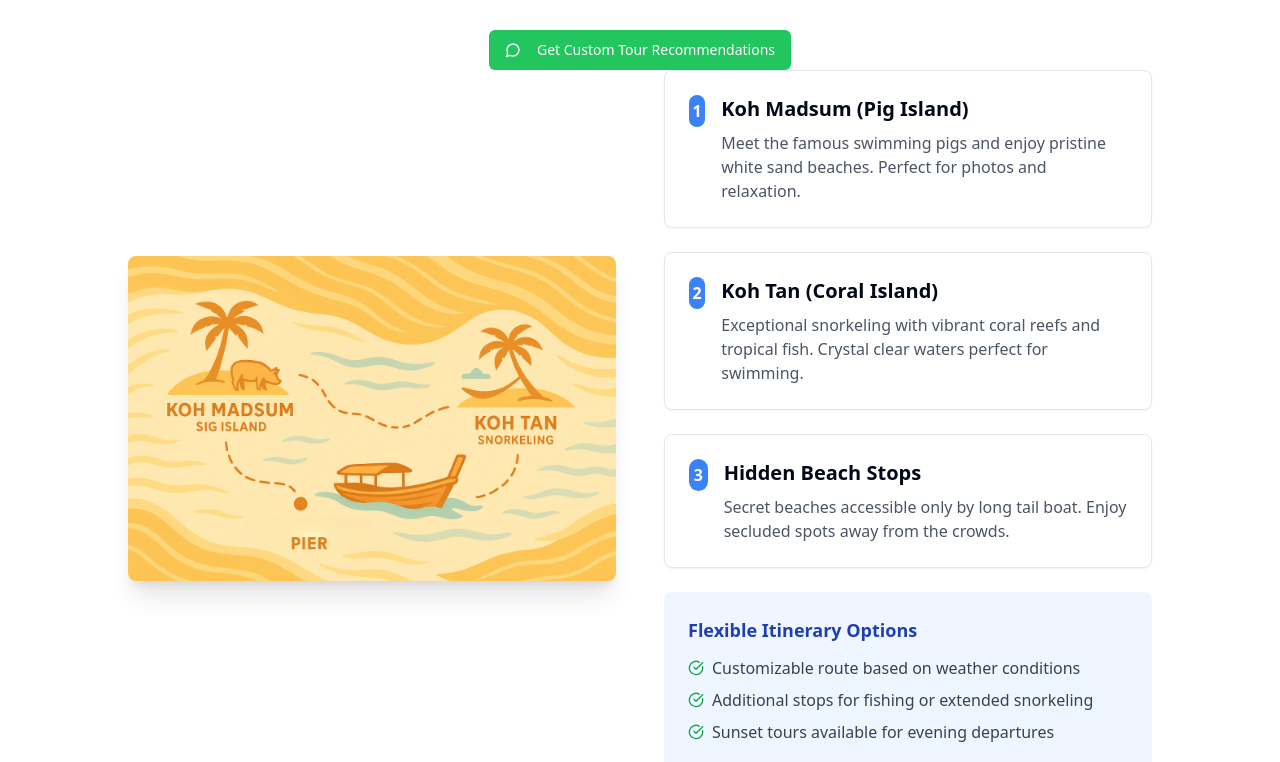
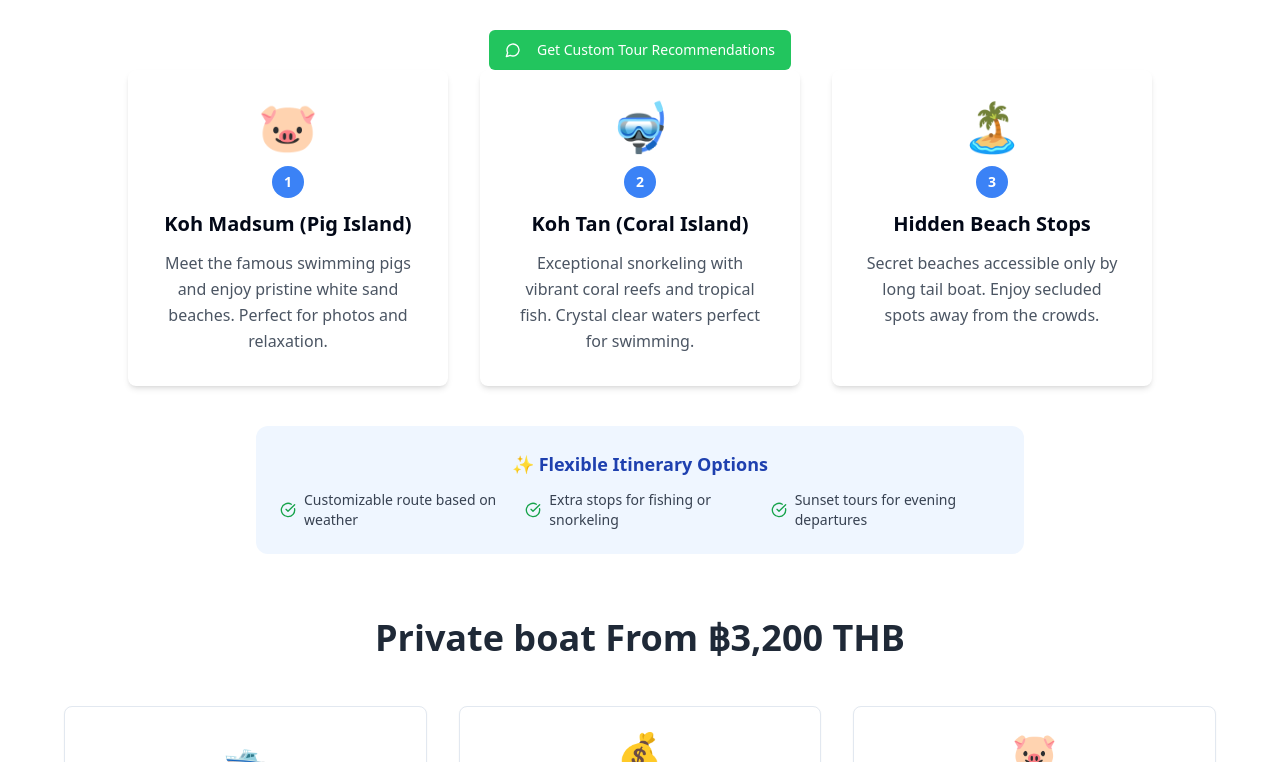
Before and after one commit to Creamylil/ltb-samuiss, a React (Vite) app: page / in a window 1280 px wide. Shown: the part 1658-2420 px from the top of the page. Built offline with nearby package versions, Linux system fonts and the light colour scheme.

Commit message:
Remove image and reorganize blocks

```diff
--- a/src/pages/Index.tsx
+++ b/src/pages/Index.tsx
@@ -178,77 +178,55 @@ const Index = () => {
           </div>
 
           <div className="max-w-5xl mx-auto">
-            <div className="grid lg:grid-cols-2 gap-12 items-center">
-              <div className="space-y-6">
-                <Card className="p-6 hover:shadow-lg transition-shadow">
-                  <div className="flex items-start space-x-4">
-                    <div className="w-8 h-8 bg-blue-500 text-white rounded-full flex items-center justify-center font-bold">
-                      1
+            <div className="grid md:grid-cols-3 gap-8">
+              {[
+                {
+                  num: 1,
+                  emoji: "🐷",
+                  title: "Koh Madsum (Pig Island)",
+                  desc: "Meet the famous swimming pigs and enjoy pristine white sand beaches. Perfect for photos and relaxation.",
+                },
+                {
+                  num: 2,
+                  emoji: "🤿",
+                  title: "Koh Tan (Coral Island)",
+                  desc: "Exceptional snorkeling with vibrant coral reefs and tropical fish. Crystal clear waters perfect for swimming.",
+                },
+                {
+                  num: 3,
+                  emoji: "🏝️",
+                  title: "Hidden Beach Stops",
+                  desc: "Secret beaches accessible only by long tail boat. Enjoy secluded spots away from the crowds.",
+                },
+              ].map((stop, i) => (
+                <Card key={i} className="text-center hover:shadow-lg transition-shadow duration-300 border-none shadow-md">
+                  <CardContent className="p-8">
+                    <div className="text-5xl mb-4">{stop.emoji}</div>
+                    <div className="w-8 h-8 bg-blue-500 text-white rounded-full flex items-center justify-center font-bold mx-auto mb-3 text-sm">
+                      {stop.num}
                     </div>
-                    <div>
-                      <h3 className="text-xl font-semibold mb-2">Koh Madsum (Pig Island)</h3>
-                      <p className="text-gray-600">
-                        Meet the famous swimming pigs and enjoy pristine white sand beaches. Perfect for photos and
-                        relaxation.
-                      </p>
-                    </div>
-                  </div>
+                    <h3 className="text-xl font-semibold mb-3">{stop.title}</h3>
+                    <p className="text-gray-600 leading-relaxed">{stop.desc}</p>
+                  </CardContent>
                 </Card>
+              ))}
+            </div>
 
-                <Card className="p-6 hover:shadow-lg transition-shadow">
-                  <div className="flex items-start space-x-4">
-                    <div className="w-8 h-8 bg-blue-500 text-white rounded-full flex items-center justify-center font-bold">
-                      2
-                    </div>
-                    <div>
-                      <h3 className="text-xl font-semibold mb-2">Koh Tan (Coral Island)</h3>
-                      <p className="text-gray-600">
-                        Exceptional snorkeling with vibrant coral reefs and tropical fish. Crystal clear waters perfect
-                        for swimming.
-                      </p>
-                    </div>
-                  </div>
-                </Card>
-
-                <Card className="p-6 hover:shadow-lg transition-shadow">
-                  <div className="flex items-start space-x-4">
-                    <div className="w-8 h-8 bg-blue-500 text-white rounded-full flex items-center justify-center font-bold">
-                      3
-                    </div>
-                    <div>
-                      <h3 className="text-xl font-semibold mb-2">Hidden Beach Stops</h3>
-                      <p className="text-gray-600">
-                        Secret beaches accessible only by long tail boat. Enjoy secluded spots away from the crowds.
-                      </p>
-                    </div>
-                  </div>
-                </Card>
-
-                <div className="bg-blue-50 p-6 rounded-lg">
-                  <h3 className="font-semibold text-lg mb-3 text-blue-800">Flexible Itinerary Options</h3>
-                  <ul className="space-y-2 text-gray-700">
-                    <li className="flex items-center">
-                      <CheckCircle className="w-4 h-4 mr-2 text-green-600" />
-                      Customizable route based on weather conditions
-                    </li>
-                    <li className="flex items-center">
-                      <CheckCircle className="w-4 h-4 mr-2 text-green-600" />
-                      Additional stops for fishing or extended snorkeling
-                    </li>
-                    <li className="flex items-center">
-                      <CheckCircle className="w-4 h-4 mr-2 text-green-600" />
-                      Sunset tours available for evening departures
-                    </li>
-                  </ul>
+            <div className="bg-blue-50 p-6 rounded-xl mt-10 max-w-3xl mx-auto">
+              <h3 className="font-semibold text-lg mb-3 text-blue-800 text-center">✨ Flexible Itinerary Options</h3>
+              <div className="grid sm:grid-cols-3 gap-4 text-gray-700">
+                <div className="flex items-center gap-2">
+                  <CheckCircle className="w-4 h-4 text-green-600 flex-shrink-0" />
+                  <span className="text-sm">Customizable route based on weather</span>
                 </div>
-              </div>
-
-              <div className="lg:order-first">
-                <img
-                  src="/lovable-uploads/0b294876-d661-419c-8182-094c604cfdce.png"
-                  alt="Long tail boat itinerary map showing Koh Madsum Pig Island, Koh Tan snorkeling, and Thong Krut pier departure point"
-                  className="w-full rounded-lg shadow-xl" />
-
+                <div className="flex items-center gap-2">
+                  <CheckCircle className="w-4 h-4 text-green-600 flex-shrink-0" />
+                  <span className="text-sm">Extra stops for fishing or snorkeling</span>
+                </div>
+                <div className="flex items-center gap-2">
+                  <CheckCircle className="w-4 h-4 text-green-600 flex-shrink-0" />
+                  <span className="text-sm">Sunset tours for evening departures</span>
+                </div>
               </div>
             </div>
           </div>
```
